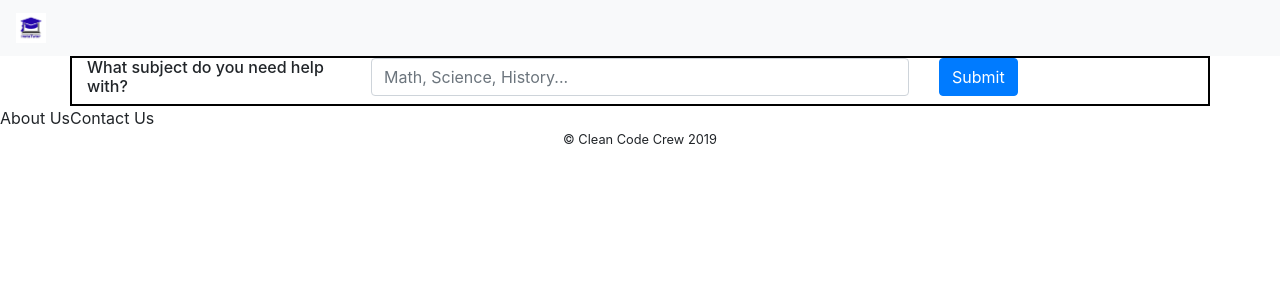
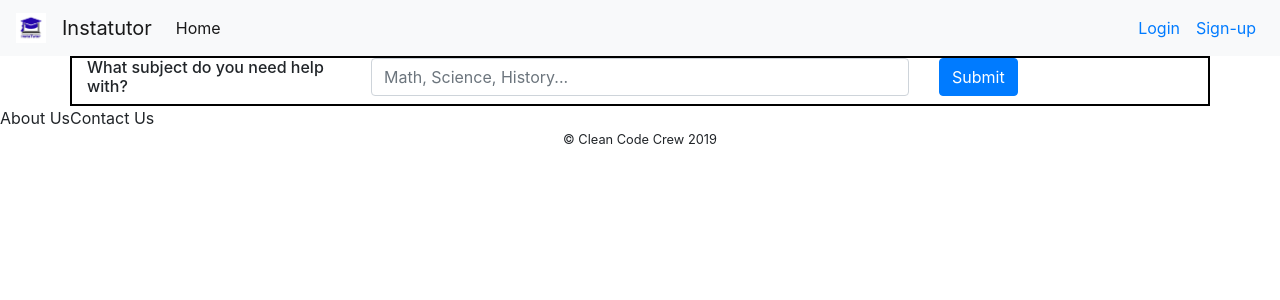
Before and after one commit to BonnieAcuna/InstaTutor, a React (Create React App) app in the folder client/: page / in a window 1280 px wide. Shown: the top 300 px of the page. Built offline with nearby package versions, Linux system fonts and the light colour scheme.

Commit message:
Navbar updated

```diff
--- a/client/public/index.html
+++ b/client/public/index.html
@@ -11,7 +11,7 @@
   <script src="https://code.jquery.com/jquery-3.3.1.slim.min.js" integrity="sha384-q8i/X+965DzO0rT7abK41JStQIAqVgRVzpbzo5smXKp4YfRvH+8abtTE1Pi6jizo" crossorigin="anonymous"></script>
   <script src="https://cdnjs.cloudflare.com/ajax/libs/popper.js/1.14.7/umd/popper.min.js" integrity="sha384-UO2eT0CpHqdSJQ6hJty5KVphtPhzWj9WO1clHTMGa3JDZwrnQq4sF86dIHNDz0W1" crossorigin="anonymous"></script>
   <script src="https://stackpath.bootstrapcdn.com/bootstrap/4.3.1/js/bootstrap.min.js" integrity="sha384-JjSmVgyd0p3pXB1rRibZUAYoIIy6OrQ6VrjIEaFf/nJGzIxFDsf4x0xIM+B07jRM" crossorigin="anonymous"></script>
-  <title>React Reading List</title>
+  <title>Instatutor</title>
 </head>
 
 <body>
--- a/client/src/App.js
+++ b/client/src/App.js
@@ -1,6 +1,6 @@
 import React, { Component } from "react";
 import { BrowserRouter as Router, Route, Switch } from "react-router-dom";
-import Navbar from "./components/Navbar.js";
+import Navbar from "./components/Navbar/index.js";
 import Search from "../src/components/Search/index.js";
 import Signup from "./pages/Signup/Signup";
 import Footer from "./components/Footer/Footer";
--- a/client/src/components/Card/LoggedIn.js
+++ b/client/src/components/Card/LoggedIn.js
@@ -13,7 +13,7 @@ function loggedInCard(props) {
             </div>
             <div classname="card-footer">
                 Price: {props.price},
-                Location: {props.city, props.state}
+                Location: {props.city} , {props.state}
                 Contact Tutor: {props.link}
             </div>
         </div>
--- a/client/src/components/Navbar.js
+++ /dev/null
@@ -1,13 +0,0 @@
-import React from "react";
-
-function Nav() {
-  return (
-    <nav className="navbar navbar-light bg-light">
-      <a className="navbar-brand" href="/">
-        <img src={ require('../logo.png')} width="30" height="30" className="d-inline-block align-top" alt=""></img>
-      </a>
-    </nav>
-  );
-}
-
-export default Nav;
--- a/client/src/components/Navbar/index.js
+++ b/client/src/components/Navbar/index.js
@@ -2,11 +2,34 @@ import React from "react";
 
 function Nav() {
   return (
-    <nav className="navbar navbar-light bg-light">
+    <nav className="navbar navbar-expand-lg navbar-light bg-light">
       <a className="navbar-brand" href="/">
-        <img src={ require('../logo.png')} width="30" height="30" className="d-inline-block align-top" alt=""></img>
-      </a>
-    </nav>
+        <img src={ require('../../logo.png')} width="30" height="30" className="d-inline-block align-top" alt=""></img>
+    </a>
+  <a className="navbar-brand" href="/">Instatutor</a>
+  <button className="navbar-toggler" type="button" data-toggle="collapse" data-target="#navbarNavAltMarkup" aria-controls="navbarNavAltMarkup" aria-expanded="false" aria-label="Toggle navigation">
+    <span className="navbar-toggler-icon"></span>
+  </button>
+  <div className="collapse navbar-collapse" id="navbarNavAltMarkup">
+    <div className="navbar-nav">
+      <a className="nav-item nav-link active" href="/">Home <span className="sr-only">(current)</span></a>
+    </div>
+  </div>
+  <div className="d-flex flex-row-reverse bd-highlight">
+    <a class="p-2 bd-highlight" href="/signup" tabindex="-1">Sign-up</a><a class="p-2 bd-highlight" href="/login" tabindex="-1">Login</a>
+    {/* Possible change on how to login to app */}
+      {/* <form>
+        <div className="row">
+          <div className="col">
+            <input type="email" className="form-control" placeholder="Email"></input>
+          </div>
+          <div className="col">
+            <input type="text" className="form-control" placeholder="Last name"></input>
+          </div>
+        </div>
+      </form> */}
+</div>
+</nav>
   );
 }
 
```
Also changed, not shown: 1 other file (tests, documents, lock files or other folders).
